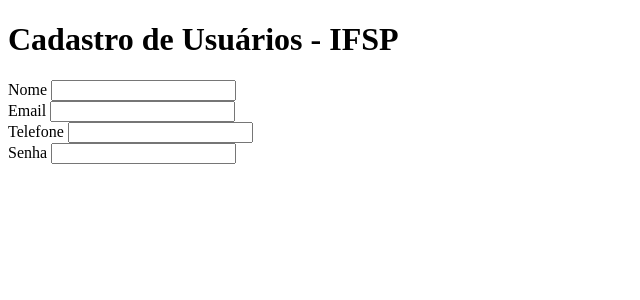
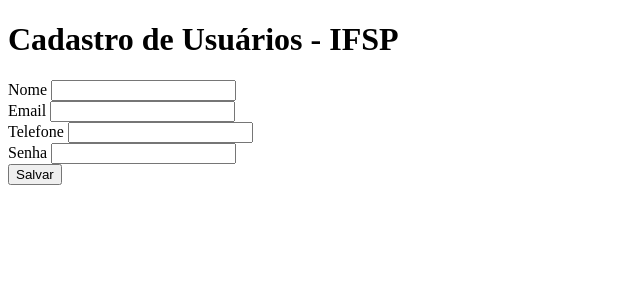
Before and after one commit to MAUMOREIRA/ProjetoCadastro, a PHP site: page /cadastro_usuario.html in a window 1280 px wide. Shown: the top 300 px of the page, without its empty margins (0-640 px from the left). Run offline with PHP 8.4, Linux system fonts and the light colour scheme.

Commit message:
certo beijos

```diff
--- a/cadastro_usuario.html
+++ b/cadastro_usuario.html
@@ -18,14 +18,14 @@
             <input type="email" name = "email" id= "email">
         </div>
         <div>
-            <label for="nome">Telefone</label>
-            <input type="text" name = "Telefone" id= "telefone" pattern="\([0-9]{2}\)[0-9]{4-5} - [0-9]{4}">
+            <label for="fone">Telefone</label>
+            <input type="tell" name = "fone" id= "fone pattern="\([0-9]{2}\)[0-9]{4-5} - [0-9]{4}">
         </div>
         <div>
             <label for="nome">Senha</label>
             <input type="password" name = "senha" id= "senha">
         </div>
-
+         <input type="submit" value="Salvar">
     </form>
 
 
--- a/cadastro_usuario.php
+++ b/cadastro_usuario.php
@@ -13,7 +13,7 @@ echo "telefone: $fone <br>";
 echo "Senha: $senha <br>";
 
 $sql = "INSERT INTO usuario (nome_usuario,email_usuario, fone_usuario,senha)";
-$sql .= "VALUES ('".$nome. "','".$email."','". $fone. "','".$senha."')";
+$sql .= " VALUES ('".$nome. "','".$email."','". $fone. "','".$senha."')";
 
 echo $sql. "<br>";
 $result = mysqli_query($con,$sql);
```
